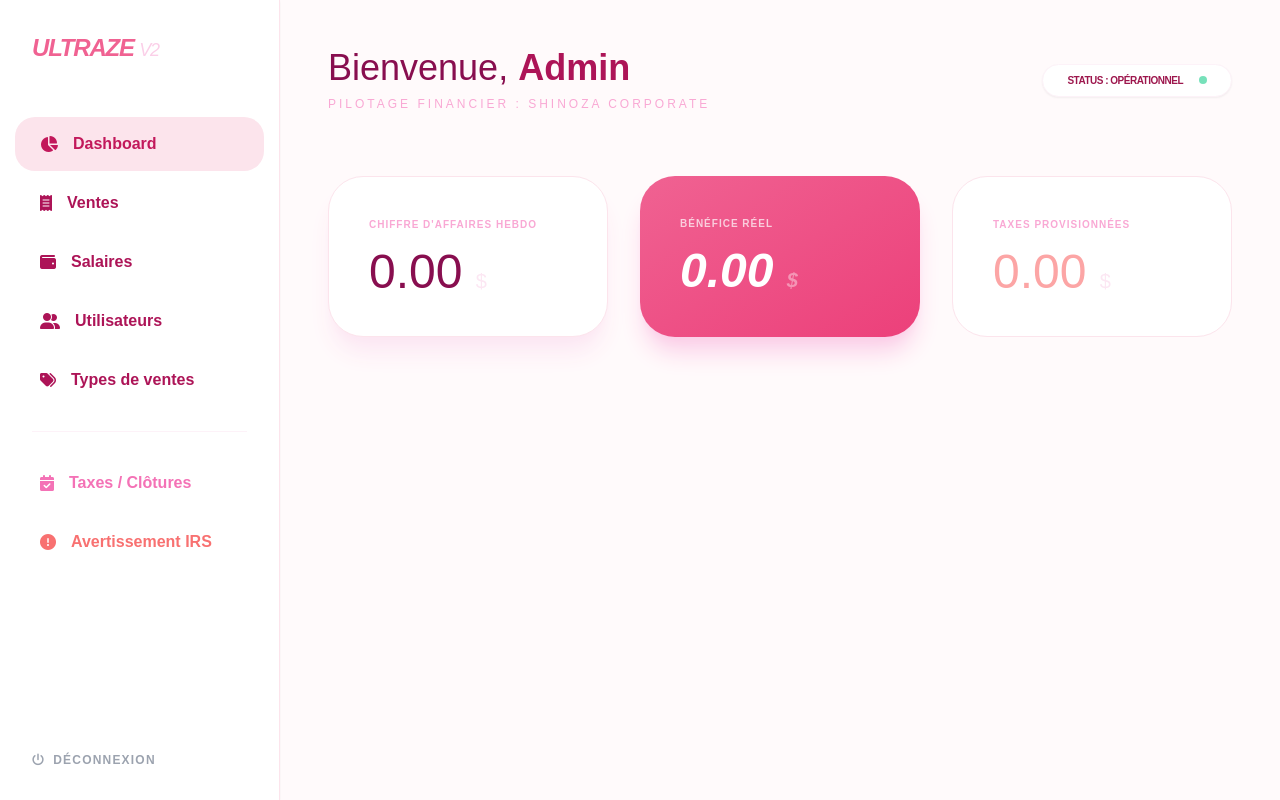
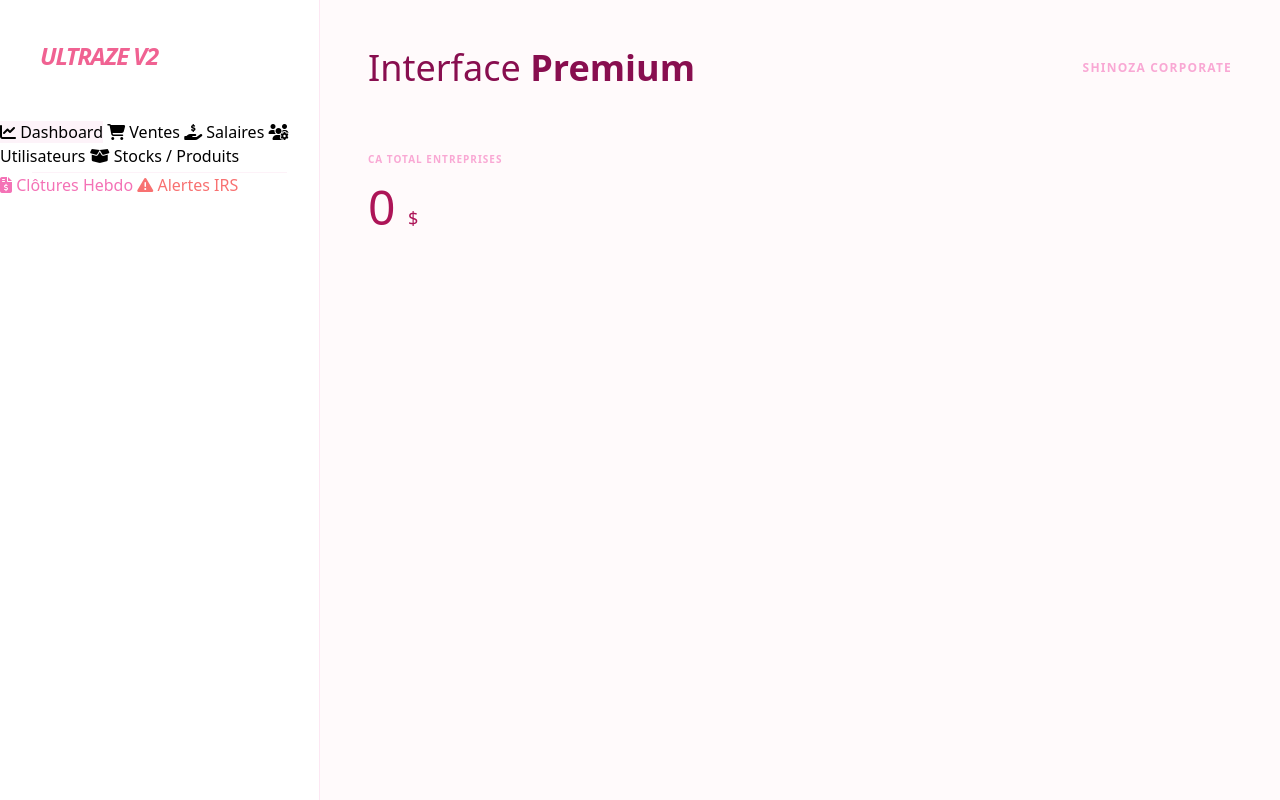
Before and after one commit to Hyuko123/comptabilit-, a Flask app: page /dashboard in a window 1280 px wide. Run offline with Flask 3, Linux system fonts and the light colour scheme; the visitor is signed in with stand-in values (Sample User, id 1); some libraries are stand-ins or nearby versions.

Commit message:
Update dashboard.html

```diff
--- a/templates/dashboard.html
+++ b/templates/dashboard.html
@@ -4,70 +4,45 @@
     <meta charset="UTF-8">
     <script src="https://cdn.tailwindcss.com"></script>
     <link rel="stylesheet" href="https://cdnjs.cloudflare.com/ajax/libs/font-awesome/6.5.1/css/all.min.css">
-    <title>Dashboard | Ultraze V2</title>
     <style>
-        body { background-color: #fffafb; color: #880e4f; font-family: sans-serif; }
-        .sidebar { background: white; border-right: 1px solid #fce4ec; width: 280px; }
-        .nav-item { display: flex; align-items: center; gap: 15px; padding: 15px 25px; color: #ad1457; font-weight: 600; transition: all 0.3s; border-radius: 20px; margin: 5px 15px; }
-        .nav-item:hover { background: #fff1f5; transform: translateX(8px); }
-        .active { background: #fce4ec; color: #c2185b; }
-        .stat-card { background: white; border: 1px solid #fce4ec; border-radius: 35px; transition: transform 0.3s; }
-        .stat-card:hover { transform: translateY(-5px); }
+        .sidebar-link { @apply flex items-center gap-4 px-6 py-4 text-[#ad1457] font-semibold transition-all rounded-2xl mx-4; }
+        .sidebar-link:hover { @apply bg-pink-50 translate-x-2; }
+        .card { @apply bg-white border border-pink-50 rounded-[35px] p-8 shadow-sm; }
     </style>
 </head>
-<body class="flex min-h-screen">
+<body class="flex min-h-screen bg-[#fffafb]">
 
-    <aside class="sidebar flex flex-col py-8 shadow-sm">
-        <div class="px-8 mb-12">
-            <h2 class="text-2xl font-black text-[#f06292] italic tracking-tighter">ULTRAZE <span class="text-pink-200 font-light text-lg">V2</span></h2>
+    <aside class="w-80 bg-white border-r border-pink-100 flex flex-col py-10">
+        <div class="px-10 mb-12">
+            <h2 class="text-2xl font-black text-[#f06292] italic italic tracking-tighter">ULTRAZE V2</h2>
         </div>
 
-        <nav class="flex-1">
-            <a href="/dashboard" class="nav-item active"><i class="fa-solid fa-chart-pie"></i> Dashboard</a>
-            <a href="/ventes" class="nav-item"><i class="fa-solid fa-receipt"></i> Ventes</a>
-            <a href="/salaires" class="nav-item"><i class="fa-solid fa-wallet"></i> Salaires</a>
-            <a href="/utilisateurs" class="nav-item"><i class="fa-solid fa-user-group"></i> Utilisateurs</a>
-            <a href="/types-ventes" class="nav-item"><i class="fa-solid fa-tags"></i> Types de ventes</a>
-
-            <div class="my-6 mx-8 border-t border-pink-50"></div>
-
-            <a href="/clotures" class="nav-item text-pink-400"><i class="fa-solid fa-calendar-check"></i> Taxes / Clôtures</a>
-            <a href="/irs" class="nav-item text-red-400"><i class="fa-solid fa-circle-exclamation"></i> Avertissement IRS</a>
+        <nav class="flex-1 space-y-1">
+            <a href="/dashboard" class="sidebar-link bg-pink-100/50"><i class="fa-solid fa-chart-line"></i> Dashboard</a>
+            <a href="/ventes" class="sidebar-link"><i class="fa-solid fa-cart-shopping"></i> Ventes</a>
+            <a href="/salaires" class="sidebar-link"><i class="fa-solid fa-hand-holding-dollar"></i> Salaires</a>
+            <a href="/utilisateurs" class="sidebar-link"><i class="fa-solid fa-users-gear"></i> Utilisateurs</a>
+            <a href="/stocks" class="sidebar-link"><i class="fa-solid fa-box-open"></i> Stocks / Produits</a>
+            <div class="h-[1px] bg-pink-50 my-6 mx-8"></div>
+            <a href="/clotures" class="sidebar-link text-pink-400"><i class="fa-solid fa-file-invoice-dollar"></i> Clôtures Hebdo</a>
+            <a href="/irs" class="sidebar-link text-red-400"><i class="fa-solid fa-triangle-exclamation"></i> Alertes IRS</a>
         </nav>
-
-        <div class="px-8 mt-auto">
-            <a href="/logout" class="flex items-center gap-2 text-xs font-bold text-gray-400 hover:text-red-500 uppercase tracking-widest transition-colors">
-                <i class="fa-solid fa-power-off"></i> Déconnexion
-            </a>
-        </div>
     </aside>
 
-    <main class="flex-1 p-12 overflow-y-auto">
+    <main class="flex-1 p-12">
         <header class="flex justify-between items-center mb-16">
-            <div>
-                <h1 class="text-4xl font-light">Bienvenue, <span class="font-bold text-[#ad1457]">Admin</span></h1>
-                <p class="text-pink-300 text-xs mt-2 uppercase tracking-[3px]">Pilotage financier : Shinoza Corporate</p>
-            </div>
-            <div class="flex items-center gap-4 bg-white p-2 rounded-full border border-pink-50 shadow-sm px-6">
-                <span class="text-[10px] font-bold text-pink-800 tracking-tighter">STATUS : OPÉRATIONNEL</span>
-                <div class="w-2 h-2 bg-emerald-400 rounded-full animate-pulse"></div>
+            <h1 class="text-4xl font-light text-[#880e4f]">Interface <span class="font-bold">Premium</span></h1>
+            <div class="text-right">
+                <p class="text-xs font-bold text-pink-300 uppercase tracking-widest">Shinoza Corporate</p>
             </div>
         </header>
 
         <div class="grid grid-cols-1 md:grid-cols-3 gap-8">
-            <div class="stat-card p-10 shadow-pink-100 shadow-xl">
-                <p class="text-pink-300 text-[10px] font-bold uppercase tracking-widest mb-4">Chiffre d'Affaires Hebdo</p>
-                <h3 class="text-5xl font-light">0.00 <span class="text-xl text-pink-100">$</span></h3>
+            <div class="card">
+                <p class="text-[10px] font-bold text-pink-300 uppercase mb-4 tracking-widest">CA Total Entreprises</p>
+                <h3 class="text-5xl font-light text-[#ad1457]">0 <span class="text-lg">$</span></h3>
             </div>
-            <div class="stat-card p-10 bg-gradient-to-br from-[#f06292] to-[#ec407a] text-white border-none shadow-xl shadow-pink-200">
-                <p class="opacity-70 text-[10px] font-bold uppercase tracking-widest mb-4 text-white">Bénéfice Réel</p>
-                <h3 class="text-5xl font-bold italic">0.00 <span class="text-xl opacity-40">$</span></h3>
             </div>
-            <div class="stat-card p-10">
-                <p class="text-pink-300 text-[10px] font-bold uppercase tracking-widest mb-4">Taxes Provisionnées</p>
-                <h3 class="text-5xl font-light text-red-300">0.00 <span class="text-xl text-pink-100">$</span></h3>
-            </div>
-        </div>
     </main>
 </body>
 </html>
```
